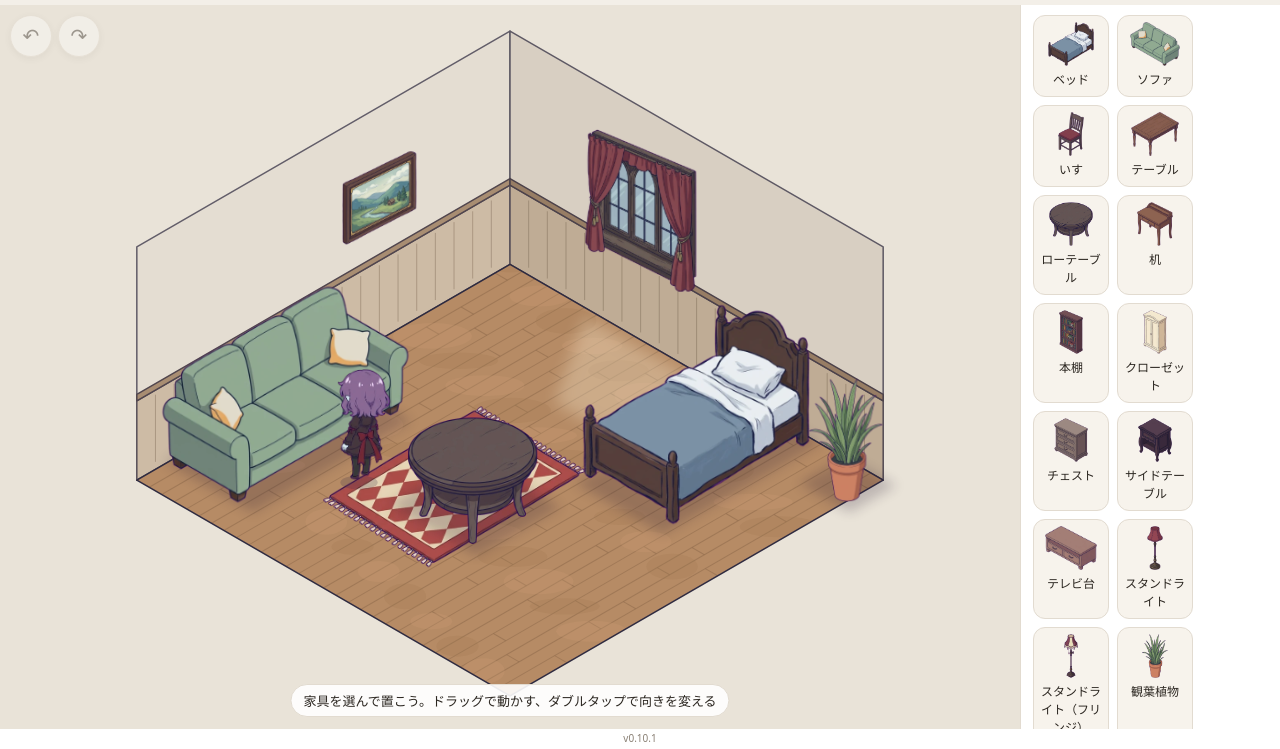
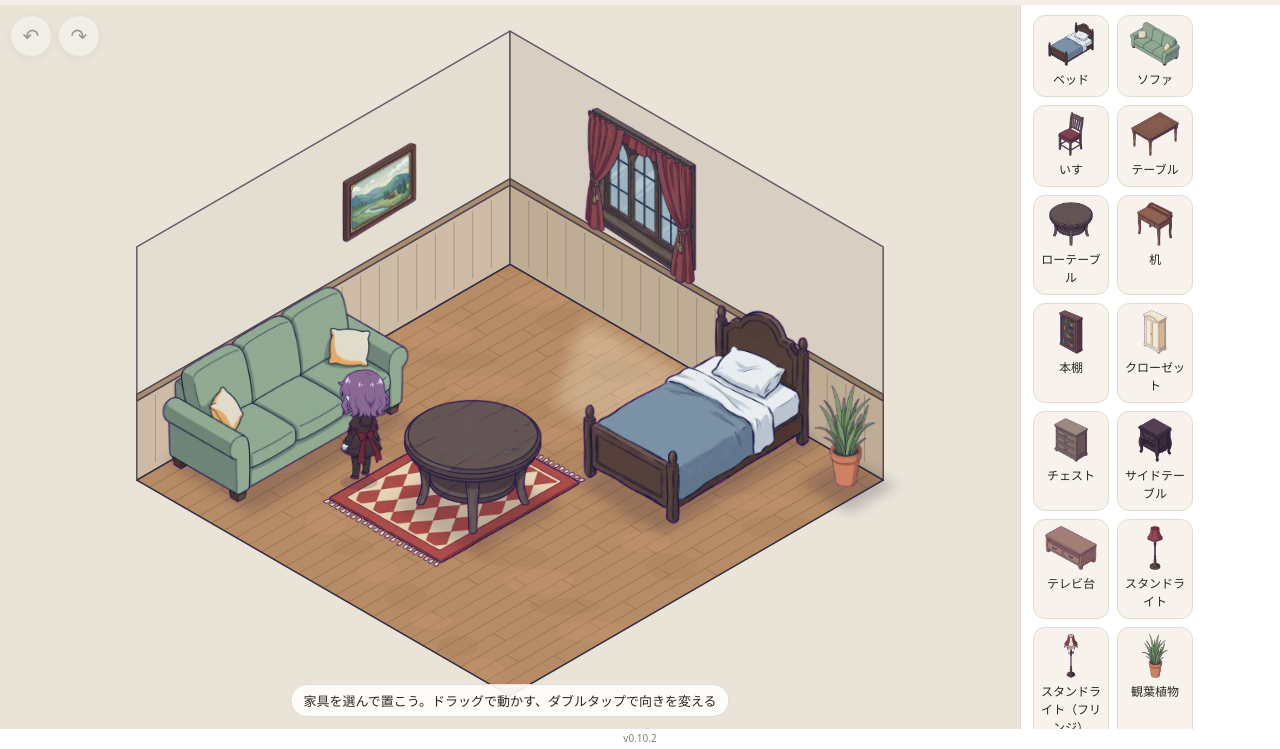
Before and after one commit to Arata-A3/LifeMaker, a plain HTML site: page index.html in a window 1280 px wide. Shown: the part 51-800 px from the top of the page. Drawn offline with Linux system fonts and the light colour scheme.

Commit message:
窓・絵・ラグ・植木鉢・丸いテーブルを枠に合わせて置くように (v0.10.2)
- 壁掛けは絵を囲む平行四辺形を壁の四角に合わせる（左の壁向きの絵は反転）
- ラグは4つの角を床の四角に合わせる
- 植木鉢などは高さで大きさを決め、底の真ん中を枠の真ん中に置く
- 丸いテーブルは脚の広がりを枠の幅の75%に合わせる

Co-Authored-By: Claude Opus 5.5 <noreply@anthropic.com>

```diff
--- a/img/sprites.json
+++ b/img/sprites.json
@@ -130,6 +130,11 @@
   ]
  },
  "lamp": {
+  "base": [
+   106.1,
+   596,
+   140
+  ],
   "parts": [
    {
     "name": "赤",
@@ -142,6 +147,11 @@
   ]
  },
  "lamp2": {
+  "base": [
+   99.1,
+   596,
+   126
+  ],
   "parts": [
    {
     "name": "赤",
@@ -154,6 +164,20 @@
   ]
  },
  "lowtable": {
+  "corners": [
+   [
+    58,
+    453
+   ],
+   [
+    298,
+    583
+   ],
+   [
+    541,
+    454
+   ]
+  ],
   "parts": [
    {
     "name": "灰色",
@@ -184,6 +208,11 @@
   ]
  },
  "picture": {
+  "wall": {
+   "s": 0.4871,
+   "a": -18.7,
+   "b": 380.6
+  },
   "parts": [
    {
     "name": "緑",
@@ -200,6 +229,11 @@
   ]
  },
  "plant": {
+  "base": [
+   186.5,
+   596,
+   129
+  ],
   "parts": [
    {
     "name": "緑",
@@ -220,6 +254,11 @@
   ]
  },
  "plant2": {
+  "base": [
+   218.3,
+   596,
+   167
+  ],
   "parts": [
    {
     "name": "緑",
@@ -322,6 +361,11 @@
   ]
  },
  "tv": {
+  "base": [
+   182.7,
+   595,
+   331
+  ],
   "parts": [
    {
     "name": "青",
@@ -356,6 +400,11 @@
   ]
  },
  "vase": {
+  "base": [
+   142.6,
+   499,
+   129
+  ],
   "parts": [
    {
     "name": "紫",
@@ -376,6 +425,11 @@
   ]
  },
  "vase2": {
+  "base": [
+   237.2,
+   595,
+   213
+  ],
   "parts": [
    {
     "name": "赤",
@@ -422,6 +476,11 @@
   ]
  },
  "window": {
+  "wall": {
+   "s": 0.4219,
+   "a": -17.8,
+   "b": 450.3
+  },
   "parts": [
    {
     "name": "赤",
@@ -438,6 +497,11 @@
   ]
  },
  "window2": {
+  "wall": {
+   "s": -0.7169,
+   "a": 154.8,
+   "b": 686.7
+  },
   "parts": [
    {
     "name": "赤",
--- a/js/app.js
+++ b/js/app.js
@@ -1,7 +1,7 @@
 // LifeMaker（2D 版）: 斜め上から見た部屋に家具を置き、住人が暮らす。
 // 絵は画像生成AIで作り、tools/cut_sprites.py で img/ に書き出したものを使う（作り方は art/README.md）。
 
-const APP_VERSION = '0.10.1';
+const APP_VERSION = '0.10.2';
 const SAVE_KEY = 'lifemaker2d_save';
 const SAVE_VERSION = 3; // 2: 小物・壁掛け・色合いを追加 / 3: 色合いを部分ごとに
 
@@ -22,7 +22,8 @@ function unP(x, yy, y = 0) {
 // ---------- 家具の定義 ----------
 // 絵は「正面が左下（+gz）」で描く。rot 1 は左右反転（正面が右下）。斜め上からの見た目では、左右反転は gx と gz の入れ替えになる
 // size: [gx 方向, gz 方向]（マス）。壁掛けは [壁に沿った幅, 0]
-// art: img/ の絵。足元の四角の横幅に合わせて縮める。fitHeight（m）があれば、その高さに合わせる
+// art: img/ の絵（置き方は artMatrix）。fitHeight（m）: 丸い物・細い物の高さ（底の真ん中を足元の四角の真ん中に置く）。
+// legInset: 脚が天板より内側にある家具（丸いテーブル）で、脚の広がりを足元の四角の幅の何割にするか
 // small: 小物（上に物を置ける家具 = top のある家具の上に載る。prefer の家具の上を先に探す）
 // wall: 壁掛け（rot 0 は右奥の壁、rot 1 は左奥の壁。y は下端の高さ m）
 // flat: 敷物（上に家具を重ねて置ける）。top: 天面の高さ（m）
@@ -32,18 +33,18 @@ const FURNITURE = {
     sofa: { name: 'ソファ', size: [4, 2], art: 'sofa', use: 'sit', seats: [0.3, 0.7], lines: ['ふう、ひと休み', 'このソファ、ふかふか', 'のんびりしよう'] },
     chair: { name: 'いす', size: [1, 1], art: 'chair', use: 'sit', seats: [0.5], lines: ['ちょっと座ろう', 'いすがちょうどいい'] },
     table: { name: 'テーブル', size: [2, 3], art: 'table', top: 0.78, use: 'look', lines: ['ごはん、何にしよう', 'お茶にしよう'] },
-    lowtable: { name: 'ローテーブル', size: [2, 2], art: 'lowtable', fitHeight: 0.45, top: 0.42, use: 'look', lines: ['いい香り', 'ひと息つこう'] },
+    lowtable: { name: 'ローテーブル', size: [2, 2], art: 'lowtable', legInset: 0.75, top: 0.42, use: 'look', lines: ['いい香り', 'ひと息つこう'] },
     desk: { name: '机', size: [2, 1], art: 'desk', top: 0.72, use: 'look', lines: ['ちょっと調べもの', 'がんばるぞ'] },
     bookshelf: { name: '本棚', size: [2, 1], art: 'bookshelf', use: 'look', lines: ['何を読もうかな', 'この本、おもしろそう'] },
     wardrobe: { name: 'クローゼット', size: [2, 1], art: 'wardrobe', use: 'look', lines: ['今日は何を着よう', 'おしゃれしたいな'] },
     chest: { name: 'チェスト', size: [2, 1], art: 'chest', top: 0.88, use: 'look', lines: ['何をしまったっけ'] },
     nightstand: { name: 'サイドテーブル', size: [1, 1], art: 'nightstand', top: 0.6 },
     tvstand: { name: 'テレビ台', size: [3, 1], art: 'tvstand', top: 0.5, use: 'look', lines: ['なに見ようかな'] },
-    lamp: { name: 'スタンドライト', size: [1, 1], art: 'lamp' },
-    lamp2: { name: 'スタンドライト（フリンジ）', size: [1, 1], art: 'lamp2' },
-    plant: { name: '観葉植物', size: [1, 1], art: 'plant', use: 'look', lines: ['水やりしなきゃ', '葉っぱがきれい'] },
-    plant2: { name: '観葉植物（小）', size: [1, 1], art: 'plant2', use: 'look', lines: ['すくすく育ってる', '葉っぱがきれい'] },
-    vase2: { name: '花びん（大）', size: [1, 1], art: 'vase2', use: 'look', lines: ['いい香り', 'きれいに咲いてる'] },
+    lamp: { name: 'スタンドライト', size: [1, 1], art: 'lamp', fitHeight: 1.65 },
+    lamp2: { name: 'スタンドライト（フリンジ）', size: [1, 1], art: 'lamp2', fitHeight: 1.65 },
+    plant: { name: '観葉植物', size: [1, 1], art: 'plant', fitHeight: 1.1, use: 'look', lines: ['水やりしなきゃ', '葉っぱがきれい'] },
+    plant2: { name: '観葉植物（小）', size: [1, 1], art: 'plant2', fitHeight: 0.75, use: 'look', lines: ['すくすく育ってる', '葉っぱがきれい'] },
+    vase2: { name: '花びん（大）', size: [1, 1], art: 'vase2', fitHeight: 0.75, use: 'look', lines: ['いい香り', 'きれいに咲いてる'] },
     rug: { name: 'ラグ', size: [3, 4], art: 'rug', flat: true },
     tv: { name: 'テレビ', size: [2, 1], art: 'tv', small: true, fitHeight: 0.5, prefer: 'tvstand', use: 'look', lines: ['テレビ見よう', 'この番組すき'] },
     vase: { name: '花びん', size: [1, 1], art: 'vase', small: true, fitHeight: 0.32, use: 'look', lines: ['お花、かわいい'] },
@@ -92,12 +93,11 @@ function footprint(item) {
     const [w, d] = FURNITURE[item.type].size;
     return item.rot ? [d, w] : [w, d];
 }
-// 壁掛けの絵の高さ（m）。絵を読んだあとは絵から求める
+// 壁掛けの絵の高さ（m）。絵を囲む平行四辺形（img/sprites.json の wall）の高さを、壁に沿った幅に合わせて縮めた長さ
 function wallHeight(def) {
-    const im = images.get(def.art);
-    if (!im) return 1;
-    const w = def.size[0];
-    return (im.h * (w * CELL_W / 2) / im.w - w * CELL_H / 2) / PX_PER_M;
+    const im = images.get(def.art), wb = spriteMeta[def.art]?.wall;
+    if (!im || !wb) return 1;
+    return (wb.b - wb.a) * (def.size[0] * CELL_W / 2 / im.w) / PX_PER_M;
 }
 function clampItem(item) {
     const def = FURNITURE[item.type];
@@ -388,34 +388,66 @@ function invert(m) {
     return [m[3] / det, -m[1] / det, -m[2] / det, m[0] / det, (m[2] * m[5] - m[3] * m[4]) / det, (m[1] * m[4] - m[0] * m[5]) / det];
 }
 function apply(m, x, y) { return [m[0] * x + m[2] * y + m[4], m[1] * x + m[3] * y + m[5]]; }
-// 家具の絵の置き方。床の角が分かっている絵は、脚の先の左端・右端・いちばん下を、足元の四角に合わせる（天板の出っ張りに惑わされない）。
-// それ以外は、足元の四角の横幅（fitHeight があれば高さ）に合わせて縮める。rot 1 は左右反転
+// 3 点の対応から行列を求める（ラグ・壁掛けのような平らな物だけ。立体の家具を変形すると、引き伸ばされて見える）
+function solveAffine(src, dst) {
+    const [[x0, y0], [x1, y1], [x2, y2]] = src, [[X0, Y0], [X1, Y1], [X2, Y2]] = dst;
+    const det = (x1 - x0) * (y2 - y0) - (x2 - x0) * (y1 - y0);
+    const a = ((X1 - X0) * (y2 - y0) - (X2 - X0) * (y1 - y0)) / det;
+    const c = ((X2 - X0) * (x1 - x0) - (X1 - X0) * (x2 - x0)) / det;
+    const b = ((Y1 - Y0) * (y2 - y0) - (Y2 - Y0) * (y1 - y0)) / det;
+    const d = ((Y2 - Y0) * (x1 - x0) - (Y1 - Y0) * (x2 - x0)) / det;
+    return [a, b, c, d, X0 - a * x0 - c * y0, Y0 - b * x0 - d * y0];
+}
+// 家具の絵の置き方（img/sprites.json の測った値を使う）
+// - 壁掛け: 絵を囲む平行四辺形を、壁の上の四角に合わせる。絵の向き（右の壁向き・左の壁向き）と掛ける壁が違えば左右反転
+// - ラグ: 床に着く 3 つの角を、足元の四角の角に合わせる
+// - 床に着く角が分かる家具: 縦横同じ倍率で縮め、脚の先の左端・右端を足元の四角の左右の端（legInset があればその割合）に、いちばん下の脚の先を床に合わせる
+// - 丸い物・細い物（fitHeight）: その高さに縮め、底の真ん中を足元の四角の真ん中に置く
+// rot 1 は左右反転
 function artMatrix(item) {
-    const def = FURNITURE[item.type], im = images.get(def.art);
+    const def = FURNITURE[item.type], im = images.get(def.art), meta = spriteMeta[def.art] || {};
     const { gx, gz, w, d, lift } = placeOf(item);
     const src = tintedSource(def.art, item.tint);
     if (!im) return { m: [1, 0, 0, 1, 0, 0], im: null, src };
-    const flip = item.rot ? [-1, 0, 0, 1, im.w, 0] : [1, 0, 0, 1, 0, 0]; // 絵を左右反転
+    const W = im.w, flip = [-1, 0, 0, 1, W, 0];
+    const fp = (p) => [W - p[0], p[1]];
+    if (def.wall && meta.wall) {
+        let { s, a, b } = meta.wall;
+        const mirror = (s > 0) === !!item.rot; // 右の壁向きの絵を左の壁に掛ける（またはその逆）
+        if (mirror) { a += s * W; b += s * W; s = -s; }
+        const h = wallHeight(def), len = def.size[0];
+        // 絵の左端の上・左端の下・右端の下 → 壁の上の四角（画面の左端が、右の壁では始まり、左の壁では終わり）
+        const [s0, s1] = item.rot ? [item.gx + len, item.gx] : [item.gx, item.gx + len];
+        const Q = (along, y) => (item.rot ? P(0, along, y) : P(along, 0, y));
+        const m = solveAffine([[0, a], [0, b], [W, b + s * W]], [Q(s0, lift + h), Q(s0, lift), Q(s1, lift)]);
+        return { m: mirror ? mul(m, flip) : m, im, src };
+    }
     const L = P(gx, gz + d, lift), B = P(gx + w, gz + d, lift), R = P(gx + w, gz, lift);
-    const cs = spriteMeta[def.art]?.corners;
-    if (cs && !def.fitHeight) {
-        // 縦横同じ倍率で縮める（引き伸ばさない）。脚の先の左端・右端を足元の四角の左端・右端に、いちばん下の脚の先を床に合わせる
-        const f = (p) => apply(flip, p[0], p[1]);
-        const [sl, sb, sr] = item.rot ? [f(cs[2]), f(cs[1]), f(cs[0])] : cs; // 反転した絵では、左右の角が入れ替わる
-        const k = (R[0] - L[0]) / (sr[0] - sl[0]);
-        const m = [k, 0, 0, k, L[0] - sl[0] * k, B[1] - sb[1] * k];
-        return { m: mul(m, flip), im, src };
-    }
-    let k, x0, y0;
-    if (def.fitHeight) {
-        k = (def.fitHeight * PX_PER_M + (w + d) * CELL_H / 2) / im.h;
-        x0 = (L[0] + R[0]) / 2 - im.w * k / 2;
-    } else {
-        k = (R[0] - L[0]) / im.w;
-        x0 = L[0];
-    }
-    y0 = B[1] - im.h * k;
-    return { m: mul([k, 0, 0, k, x0, y0], flip), im, src };
+    const cs = meta.corners;
+    if (cs) {
+        const [sl, sb, sr] = item.rot ? [fp(cs[2]), fp(cs[1]), fp(cs[0])] : cs; // 反転した絵では、左右の角が入れ替わる
+        let m;
+        if (def.flat) m = solveAffine([sl, sb, sr], [L, B, R]);
+        else {
+            // 脚の広がりを足元の四角の幅（legInset があればその割合）に合わせ、真ん中をそろえる
+            const f = def.legInset || 1, C = P(gx + w / 2, gz + d / 2, lift);
+            const k = f * (R[0] - L[0]) / (sr[0] - sl[0]);
+            m = [k, 0, 0, k, (L[0] + R[0]) / 2 - (sl[0] + sr[0]) / 2 * k, C[1] + f * (B[1] - C[1]) - sb[1] * k];
+        }
+        return { m: item.rot ? mul(m, flip) : m, im, src };
+    }
+    if (def.fitHeight && meta.base) {
+        // 底は、上から見ると丸いので、真ん中より少し手前（底の幅の縦の半分）が絵のいちばん下になる
+        const k = def.fitHeight * PX_PER_M / im.h;
+        let [bx, by, bw] = meta.base;
+        if (item.rot) bx = W - bx;
+        const C = P(gx + w / 2, gz + d / 2, lift);
+        const m = [k, 0, 0, k, C[0] - bx * k, C[1] + bw * k * (CELL_H / CELL_W) / 2 - by * k];
+        return { m: item.rot ? mul(m, flip) : m, im, src };
+    }
+    // 測った値がないとき: 足元の四角の横幅に合わせる
+    const k = (R[0] - L[0]) / W;
+    return { m: mul([k, 0, 0, k, L[0], B[1] - im.h * k], item.rot ? flip : [1, 0, 0, 1, 0, 0]), im, src };
 }
 // 絵の四角が部屋のどこに来るか（当たり判定・画面の位置合わせに使う）
 function boundsOf(mx) {
```
Also changed, not shown: index.html (+2 -2 lines), tests/run.mjs (+3 -1 lines), 2 other files.
